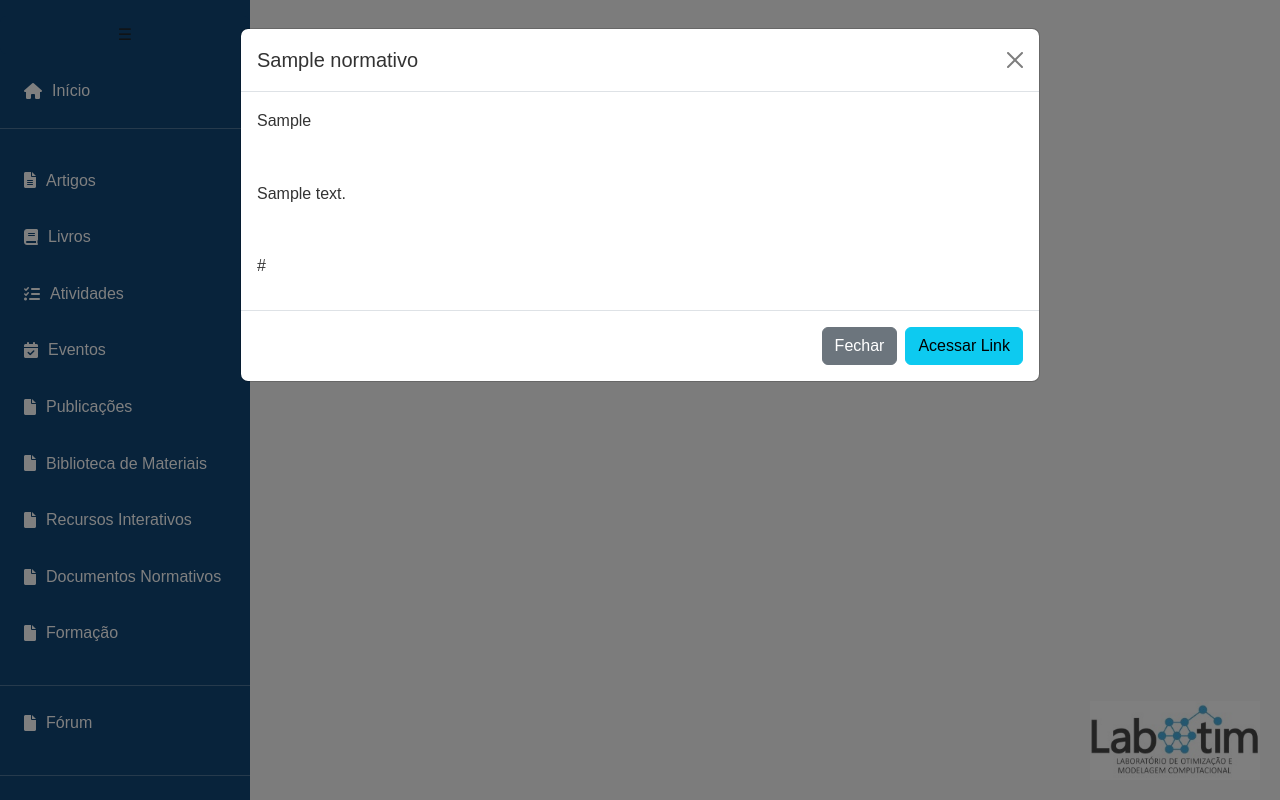
After one commit to vsangali1204/Blog, a Flask app: page /documentos in a window 1280 px wide, after a click on "Ler mais". The commit adds this page. Run offline with Flask 3, Linux system fonts and the light colour scheme; tables that the repository leaves empty or names only in its code hold one stand-in row (values such as "Sample post"); data that the repository does not hold is empty; some libraries are stand-ins or nearby versions.

Commit message:
Adicioando link

```diff
--- a/app.py
+++ b/app.py
@@ -466,13 +466,14 @@ def biblioteca():
             objetivo_educacional = request.form['objetivo_educacional']
             materiais_complementares = request.form['materiais_complementares']
             sugestoes_integracao = request.form['sugestoes_integracao']
+            link = request.form['link']
             id_usuario = session['id_usuario']
             try:
                 with connection.cursor() as cur:
                     cur.execute(
-                        "INSERT INTO materiais (objetivo_educacional, materiais_complementares, sugestoes_integracao, id_usuario) "
-                        "VALUES (%s, %s, %s, %s)",
-                        (objetivo_educacional, materiais_complementares, sugestoes_integracao, id_usuario)
+                        "INSERT INTO materiais (objetivo_educacional, materiais_complementares, sugestoes_integracao, link, id_usuario) "
+                        "VALUES (%s, %s, %s, %s, %s)",
+                        (objetivo_educacional, materiais_complementares, sugestoes_integracao, link, id_usuario)
                     )
                     connection.commit()
                 flash('Material adicionado com sucesso!', 'success')
@@ -483,13 +484,14 @@ def biblioteca():
             objetivo_educacional = request.form['objetivo_educacional']
             materiais_complementares = request.form['materiais_complementares']
             sugestoes_integracao = request.form['sugestoes_integracao']
+            link = request.form['link']
             material_id = request.form['material_id']
             try:
                 with connection.cursor() as cur:
                     cur.execute(
-                        "UPDATE materiais SET objetivo_educacional = %s, materiais_complementares = %s, sugestoes_integracao = %s "
+                        "UPDATE materiais SET objetivo_educacional = %s, materiais_complementares = %s, sugestoes_integracao = %s, link = %s "
                         "WHERE id = %s ",
-                        (objetivo_educacional, materiais_complementares, sugestoes_integracao, material_id, session['id_usuario'])
+                        (objetivo_educacional, materiais_complementares, sugestoes_integracao, link, material_id, session['id_usuario'])
                     )
                     connection.commit()
                 flash('Material editado com sucesso!', 'success')
@@ -512,7 +514,7 @@ def excluir_material(id):
     connection = get_db_connection()
     try:
         with connection.cursor() as cur:
-            cur.execute("DELETE FROM materiais WHERE id = %s ", (id, session['id_usuario']))
+            cur.execute("DELETE FROM materiais WHERE id = %s ", (id))
             connection.commit()
         flash('Material excluído com sucesso!', 'success')
     except Exception as e:
@@ -532,13 +534,14 @@ def recursos():
             descricao = request.form['descricao']
             tipo_atividade = request.form['tipo_atividade']
             integracao_curriculo = request.form['integracao_curriculo']
+            link = request.form['link']
             id_usuario = session['id_usuario']
             try:
                 with connection.cursor() as cur:
                     cur.execute("""
-                        INSERT INTO recursos_interativos(descricao, tipo_atividade, integracao_curriculo, id_usuario)
-                        VALUES(%s, %s, %s, %s)
-                    """, (descricao, tipo_atividade, integracao_curriculo, id_usuario))
+                        INSERT INTO recursos_interativos(descricao, tipo_atividade, integracao_curriculo, link, id_usuario)
+                        VALUES(%s, %s, %s, %s, %s)
+                    """, (descricao, tipo_atividade, integracao_curriculo, link, id_usuario))
                     connection.commit()
                 flash('Recurso interativo adicionado com sucesso!', 'success')
             except Exception as e:
@@ -548,13 +551,14 @@ def recursos():
             descricao = request.form['descricao']
             tipo_atividade = request.form['tipo_atividade']
             integracao_curriculo = request.form['integracao_curriculo']
+            link = request.form['link']
             recurso_id = request.form['recurso_id']
             try:
                 with connection.cursor() as cur:
                     cur.execute("""
-                        UPDATE recursos_interativos SET descricao = %s, tipo_atividade = %s, integracao_curriculo = %s
+                        UPDATE recursos_interativos SET descricao = %s, tipo_atividade = %s, integracao_curriculo = %s, link = %s
                         WHERE id = %s
-                    """, (descricao, tipo_atividade, integracao_curriculo, recurso_id, id_usuario))
+                    """, (descricao, tipo_atividade, integracao_curriculo, recurso_id, link,  id_usuario))
                     connection.commit()
                 flash('Recurso interativo editado com sucesso!', 'success')
             except Exception as e:
@@ -710,7 +714,62 @@ def excluir_topico(id):
     return redirect(url_for('forum'))
 
 
+# ----------------------- Rotas para documentos -------------------------
+@app.route('/documentos', methods=['GET', 'POST'])
+def documentos():
+    connection = get_db_connection()
+    if request.method == 'POST':
+        if request.form.get('action') == 'adicionar':
+            titulo = request.form['titulo']
+            descricao = request.form['descricao']
+            conteudo = request.form['conteudo']
+            link = request.form['link']
+            id_usuario = session['id_usuario']
+            try:
+                with connection.cursor() as cur:
+                    cur.execute("INSERT INTO documentos_normativos (titulo, conteudo, descricao, link, id_usuario) VALUES(%s, %s, %s, %s, %s)",
+                                (titulo, conteudo, descricao, link, id_usuario))
+                    connection.commit()
+                flash('Documento adicionado com sucesso!', 'success')
+            except Exception as e:
+                flash('Erro ao adicionar documento: {}'.format(e), 'danger')
+        elif request.form.get('action') == 'editar':
+            titulo = request.form['titulo']
+            conteudo = request.form['conteudo']
+            descricao = request.form['descricao']
+            documento_id = request.form['documento_id']
+            link = request.form['link']
+            try:
+                with connection.cursor() as cur:
+                    cur.execute("UPDATE documentos_normativos SET titulo = %s, conteudo = %s, descricao = %s, link = %s WHERE id = %s ",
+                                (titulo, conteudo, descricao, link, documento_id))
+                    connection.commit()
+                flash('Documento editado com sucesso!', 'success')
+            except Exception as e:
+                flash('Erro ao editar documento: {}'.format(e), 'danger')
+        return redirect(url_for('documentos'))
 
+    try:
+        with connection.cursor() as cur:
+            cur.execute("SELECT * FROM documentos_normativos ORDER BY data_criacao DESC")
+            documentos = cur.fetchall()
+    finally:
+        connection.close()
+    return render_template('documentos.html', documentos=documentos)
+
+@app.route('/excluir/documento/<int:id>')
+def excluir_documento(id):
+    connection = get_db_connection()
+    try:
+        with connection.cursor() as cur:
+            cur.execute("DELETE FROM documentos_normativos WHERE id = %s ", (id))
+            connection.commit()
+        flash('Documento excluído com sucesso!', 'success')
+    except Exception as e:
+        flash('Erro ao excluir documento: {}'.format(e), 'danger')
+    finally:
+        connection.close()
+    return redirect(url_for('documentos'))
 if __name__ == "__main__":
     port = int(os.environ.get("PORT", 5000))
     app.run(debug=True, host='0.0.0.0', port=port)
--- a/templates/base.html
+++ b/templates/base.html
@@ -39,6 +39,9 @@
         </li>
         <li class="nav-item">
             <a class="nav-link" href="/recursos"><i class="fas fa-file"></i> <span>Recursos Interativos</span></a>
+        </li>
+        <li class="nav-item">
+            <a class="nav-link" href="/documentos"><i class="fas fa-file"></i> <span>Documentos Normativos</span></a>
         </li>
         <li class="nav-item">
             <a class="nav-link" href="/formacao"><i class="fas fa-file"></i> <span>Formação</span></a>
--- /dev/null
+++ b/templates/documentos.html
@@ -0,0 +1,134 @@
+<!-- templates/Documentos.html -->
+{% extends 'base.html' %}
+
+{% block conteudo %}
+    <h1 class="mb-4">Documentos</h1>
+
+    {% if session.logado %}
+        <div class="d-flex justify-content-end mb-4">
+            <button class="btn btn-primary" data-bs-toggle="modal" data-bs-target="#modalAdicionar">Adicionar Documento</button>
+        </div>
+    {% endif %}
+
+    <div class="row">
+        {% for documento in documentos %}
+            <div class="col-md-4 mb-4">
+                <div class="card">
+                    <div class="card-body">
+                        <h5 class="card-title">{{ documento.titulo }}</h5>
+                        <p class="card-text">{{ documento.descricao[:100] }}...</p>
+                        <button class="btn btn-info" data-bs-toggle="modal" data-bs-target="#modalVer{{ documento.id }}">Ler mais</button>
+                        <a href="{{ documento.link }}" target="_blank" class="btn btn-acesso">Acessar Link</a>
+
+                        {% if session.logado %}
+                            <div class="mt-2">
+                                <button class="btn btn-warning" data-bs-toggle="modal" data-bs-target="#modalEditar{{ documento.id }}">Editar</button>
+                                <a href="{{ url_for('excluir_documento', id=documento.id) }}" class="btn btn-danger" onclick="return confirm('Tem certeza que deseja excluir este Documento?')">Excluir</a>
+                            </div>
+                        {% endif %}
+                    </div>
+                </div>
+            </div>
+
+            <!-- Modal para Ver documento -->
+            <div class="modal fade" id="modalVer{{ documento.id }}" tabindex="-1" aria-labelledby="modalVerLabel{{ documento.id }}" aria-hidden="true">
+                <div class="modal-dialog modal-lg">
+                    <div class="modal-content">
+                        <div class="modal-header">
+                            <h5 class="modal-title" id="modalVerLabel{{ documento.id }}">{{ documento.titulo }}</h5>
+                            <button type="button" class="btn-close" data-bs-dismiss="modal" aria-label="Close"></button>
+                        </div>
+                        <div class="modal-body">
+                            <p>{{ documento.conteudo }}</p>
+                        </div>
+                        <div class="modal-body">
+                            <p>{{ documento.descricao }}</p>
+                        </div>
+                        <div class="modal-body">
+                            <p>{{ documento.link }}</p>
+                        </div>
+                        <div class="modal-footer">
+                            <button type="button" class="btn btn-secondary" data-bs-dismiss="modal">Fechar</button>
+                            <a href="{{ documento.link }}" target="_blank" class="btn btn-info">Acessar Link</a>
+                        </div>
+                    </div>
+                </div>
+            </div>
+        {% endfor %}
+    </div>
+
+    <!-- Modal para Adicionar Documento -->
+    <div class="modal fade" id="modalAdicionar" tabindex="-1" aria-labelledby="modalAdicionarLabel" aria-hidden="true">
+        <div class="modal-dialog">
+            <div class="modal-content">
+                <form action="{{ url_for('documentos') }}" method="POST">
+                    <div class="modal-header">
+                        <h5 class="modal-title" id="modalAdicionarLabel">Adicionar Novo Documento</h5>
+                        <button type="button" class="btn-close" data-bs-dismiss="modal" aria-label="Close"></button>
+                    </div>
+                    <div class="modal-body">
+                        <div class="mb-3">
+                            <label for="titulo" class="form-label">Título</label>
+                            <input type="text" class="form-control" id="titulo" name="titulo" required>
+                        </div>
+                        <div class="mb-3">
+                            <label for="conteudo" class="form-label">Conteúdo</label>
+                            <textarea class="form-control" id="conteudo" name="conteudo" rows="5" required></textarea>
+                        </div>
+                        <div class="mb-3">
+                            <label for="descricao" class="form-label">Descrição</label>
+                            <textarea class="form-control" id="descricao" name="descricao" rows="5" required></textarea>
+                        </div>
+                        <div class="mb-3">
+                            <label for="link" class="form-label">Link</label>
+                            <textarea class="form-control" id="link" name="link" rows="3" required></textarea>
+                        </div>
+                    </div>
+                    <div class="modal-footer">
+                        <button type="button" class="btn btn-secondary" data-bs-dismiss="modal">Cancelar</button>
+                        <button type="submit" class="btn btn-primary" name="action" value="adicionar">Adicionar</button>
+                    </div>
+                </form>
+            </div>
+        </div>
+    </div>
+
+    <!-- Modais para Editar Documentos (um para cada documento) -->
+    {% for documento in documentos %}
+    <div class="modal fade" id="modalEditar{{ documento.id }}" tabindex="-1" aria-labelledby="modalEditarLabel{{ documento.id }}" aria-hidden="true">
+        <div class="modal-dialog">
+            <div class="modal-content">
+                <form action="{{ url_for('documentos') }}" method="POST">
+                    <div class="modal-header">
+                        <h5 class="modal-title" id="modalEditarLabel{{ documento.id }}">Editar Documento</h5>
+                        <button type="button" class="btn-close" data-bs-dismiss="modal" aria-label="Close"></button>
+                    </div>
+                    <div class="modal-body">
+                        <div class="mb-3">
+                            <label for="titulo{{ documento.id }}" class="form-label">Título</label>
+                            <input type="text" class="form-control" id="titulo{{ documento.id }}" name="titulo" value="{{ documento.titulo }}" required>
+                        </div>
+                        <div class="mb-3">
+                            <label for="conteudo{{ documento.id }}" class="form-label">Conteúdo</label>
+                            <textarea class="form-control" id="conteudo{{ documento.id }}" name="conteudo" rows="5" required>{{ documento.conteudo }}</textarea>
+                        </div>
+                        <div class="mb-3">
+                            <label for="descricao{{ documento.id }}" class="form-label">Descrição</label>
+                            <textarea class="form-control" id="descricao{{ documento.id }}" name="descricao" rows="5" required>{{ documento.descricao }}</textarea>
+                        </div>
+                        <div class="mb-3">
+                            <label for="link{{ documento.id }}" class="form-label">Link do Documento</label>
+                            <textarea class="form-control" id="link{{ documento.id }}" name="link" rows="5" required>{{ documento.link }}</textarea>
+                        </div>
+                        <input type="hidden" name="documento_id" value="{{ documento.id }}">
+                    </div>
+                    <div class="modal-footer">
+                        <button type="button" class="btn btn-secondary" data-bs-dismiss="modal">Cancelar</button>
+                        <button type="submit" class="btn btn-warning" name="action" value="editar">Salvar Alterações</button>
+                    </div>
+                </form>
+            </div>
+        </div>
+    </div>
+    {% endfor %}
+{% endblock %}
--- a/templates/publicacoes.html
+++ b/templates/publicacoes.html
@@ -33,8 +33,9 @@
 
                         <!-- Botões de ação -->
                         <div class="mt-3">
-                            <a href="{{ publicacao.link }}" target="_blank" class="btn btn-primary">Acessar Publicação</a>
+                            <!-- <a href="{{ publicacao.link }}" target="_blank" class="btn btn-primary">Acessar Publicação</a> -->
                             <button class="btn btn-info" data-bs-toggle="modal" data-bs-target="#modalVerPublicacao{{ publicacao.id }}">Ver Detalhes</button>
+                            <a href="{{ publicacao.link }}" target="_blank" class="btn btn-acesso">Acessar Link</a>
 
                             {% if session.logado %}
                                 <button class="btn btn-warning" data-bs-toggle="modal" data-bs-target="#modalEditarPublicacao{{ publicacao.id }}">Editar</button>
@@ -65,6 +66,7 @@
                         </div>
                         <div class="modal-footer">
                             <button type="button" class="btn btn-secondary" data-bs-dismiss="modal">Fechar</button>
+                            <a href="{{ publicacao.link }}" target="_blank" class="btn btn-acesso">Acessar Link</a>
                         </div>
                     </div>
                 </div>
```
Also changed, not shown: templates/recursos.html (+10 -0 lines).
